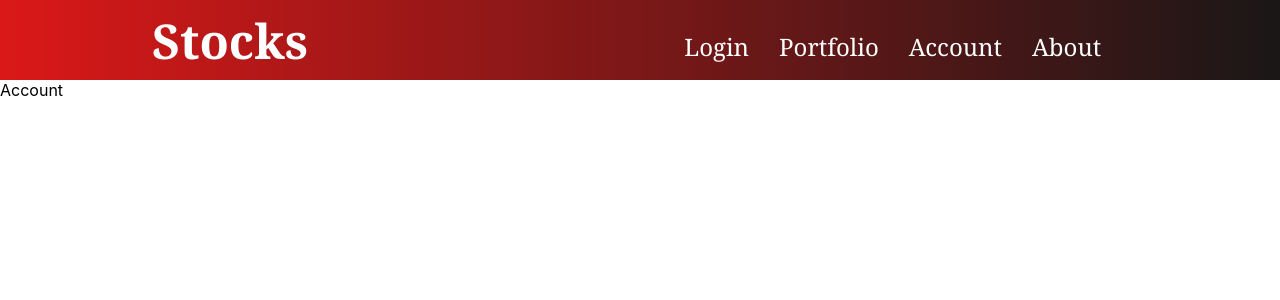
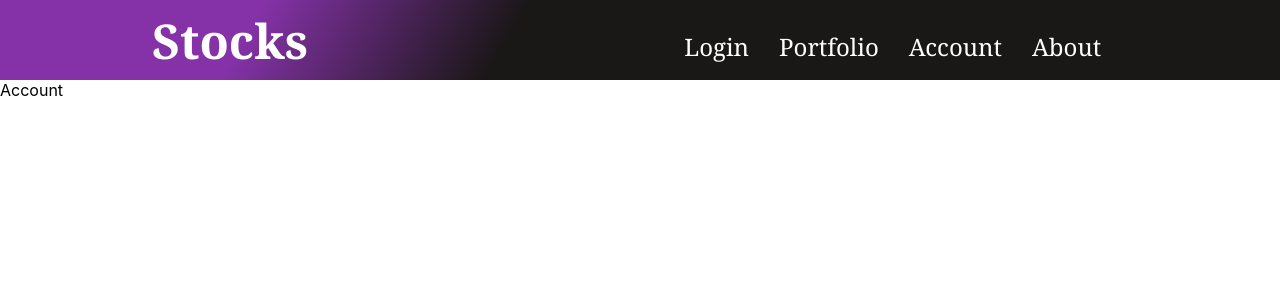
Before and after one commit to pchachicho/Stock-Trading-App, a React (Vite) app: page /account in a window 1280 px wide. Shown: the top 300 px of the page. Built offline with nearby package versions, Linux system fonts and the light colour scheme.

Commit message:
Css work

```diff
--- a/src/components/NavBar/NavBar.css
+++ b/src/components/NavBar/NavBar.css
@@ -1,5 +1,5 @@
 .navbar {
-    background: linear-gradient(90deg, rgb(219, 24, 24) 0%, rgb(26, 23, 23) 100%);
+    background: linear-gradient(120deg, rgb(133, 50, 168) 20%, rgb(26, 23, 23) 40%);
     height: 80px;
     display: flex;
     justify-content: center;
@@ -53,9 +53,6 @@
 
   .nav-links {
     color: white;
-    /*display: flex;*/
-    /*display: block;*/
-    /*border: 2px solid grey;*/
     padding: 5px;
     text-decoration: none;
     display: inline-block;
@@ -64,13 +61,20 @@
     margin-right: 10px;
     font-family: Cambria, Cochin, Georgia, Times, 'Times New Roman', serif;
     font-size: x-large;
+    z-index: 1;
   }
+  nav ul li a,
+nav ul li a:after,
+nav ul li a:before {
+  transition: all .5s;
+}
+nav ul li a:hover {
+  color: #555;
+}
+  .nav-links:hover {
+  color: rgb(164, 72, 204);
 
-  .nav-links:hover {
-    border-bottom: 4px solid #fff;
-    transition: all 0.2s ease-out;
   }
-
   .fa-bars {
     color: #fff;
   }
```
